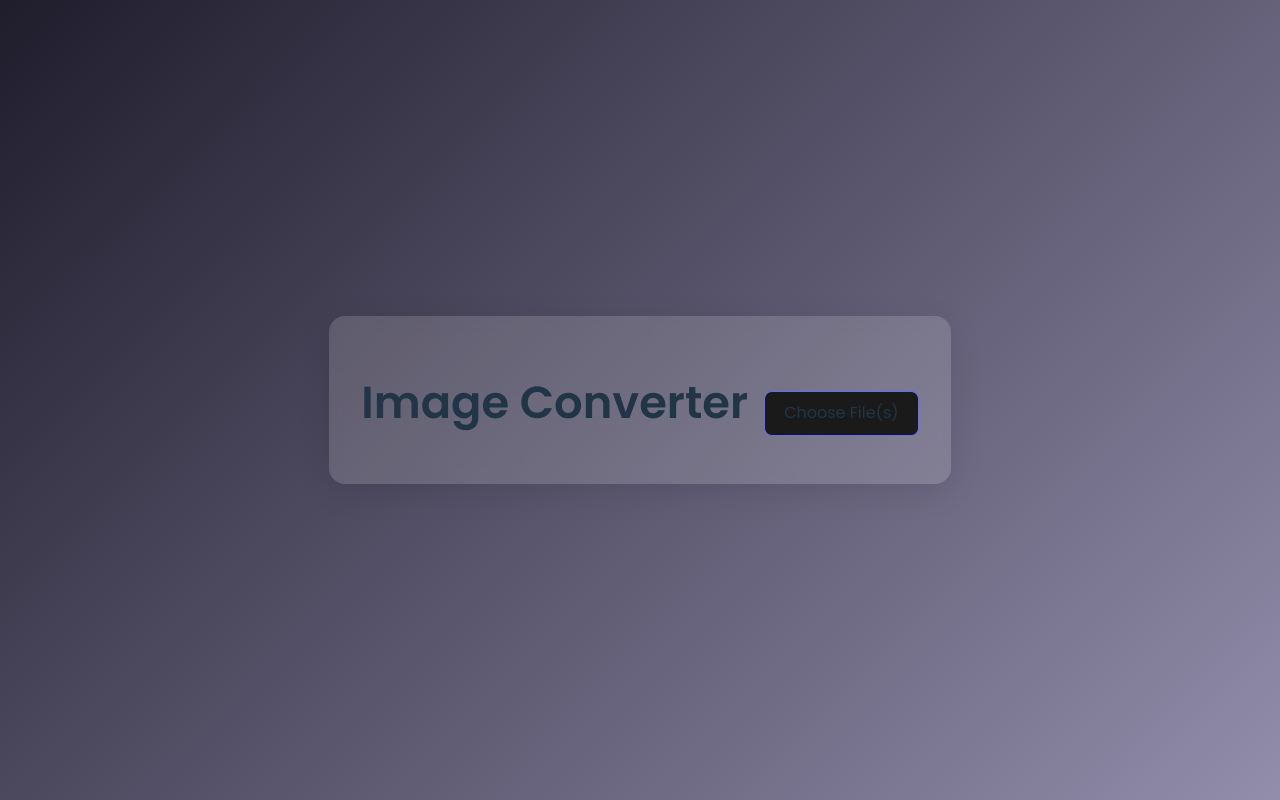
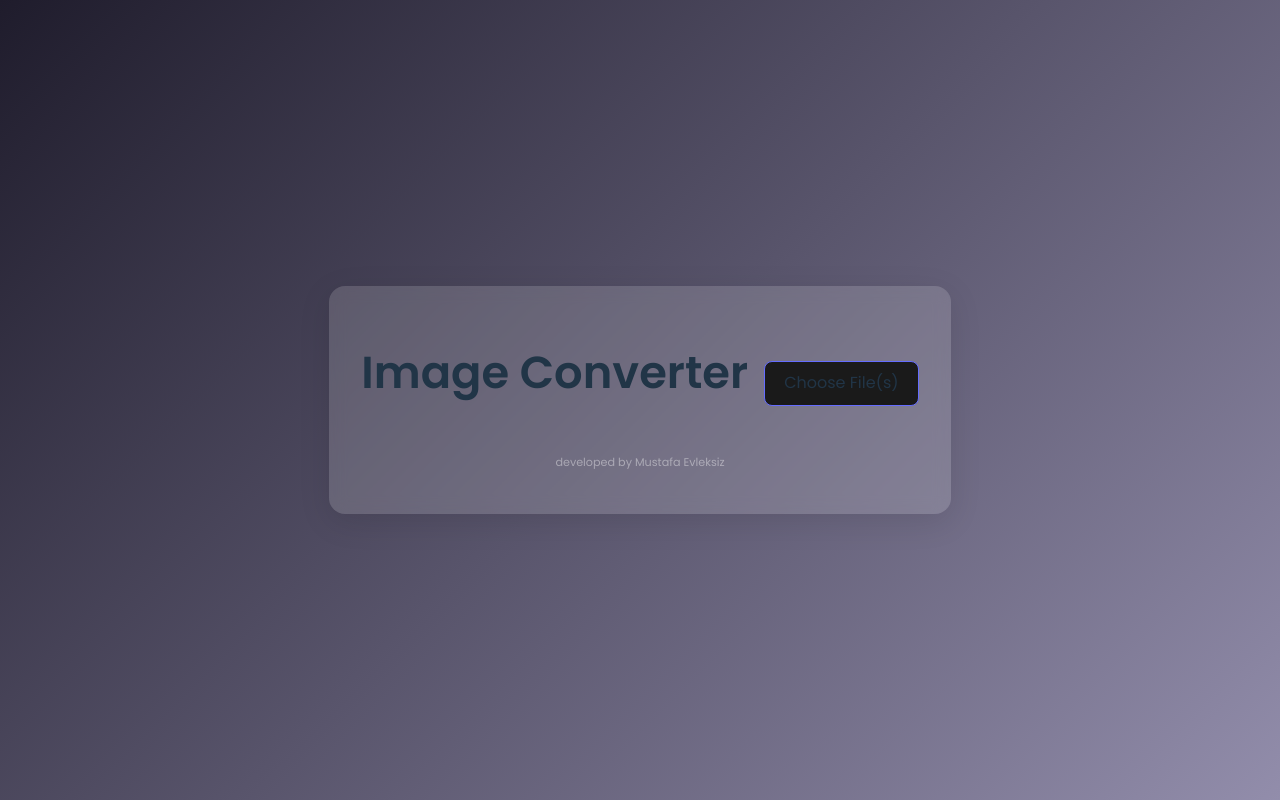
Before and after one commit to mystafe/imageTools, a React (Vite) app in the folder frontend/: page / in a window 1280 px wide. Built offline with nearby package versions, Linux system fonts and the light colour scheme.

Commit message:
Improve PDF orientation and UI

```diff
--- a/frontend/package.json
+++ b/frontend/package.json
@@ -1,7 +1,7 @@
 {
   "name": "frontend",
   "private": true,
-  "version": "2.5.5",
+  "version": "2.5.6",
   "type": "module",
   "scripts": {
     "dev": "vite",
--- a/frontend/src/App.css
+++ b/frontend/src/App.css
@@ -242,6 +242,7 @@
   position: fixed;
   inset: 0;
   display: flex;
+  flex-direction: column;
   align-items: center;
   justify-content: center;
   background: rgba(0, 0, 0, 0.6);
@@ -255,6 +256,13 @@
   border-top-color: #646cff;
   border-radius: 50%;
   animation: spin 1s linear infinite;
+}
+
+.loading-text {
+  margin-top: 0.5em;
+  font-size: 0.9em;
+  color: #fff;
+  opacity: 0.8;
 }
 
 @keyframes spin {
@@ -334,3 +342,9 @@
     gap: 0.5em;
   }
 }
+
+.credits {
+  margin-top: 2rem;
+  font-size: 0.7rem;
+  color: rgba(255, 255, 255, 0.4);
+}
--- a/frontend/src/App.jsx
+++ b/frontend/src/App.jsx
@@ -404,7 +404,7 @@ function App() {
   const downloadPDF = async () => {
     if (!images.length) return;
     setLoading(true);
-    const temp = new jsPDF();
+    const temp = new jsPDF({ orientation: 'portrait' });
     const pageWidth = temp.internal.pageSize.getWidth();
     const margin = 5;
     const imgWidth = pageWidth - margin * 2;
@@ -421,7 +421,7 @@ function App() {
       return sum + (height / width) * imgWidth + margin;
     }, margin);
 
-    const pdf = new jsPDF({ unit: 'mm', format: [pageWidth, totalHeight] });
+    const pdf = new jsPDF({ orientation: 'portrait', unit: 'mm', format: [pageWidth, totalHeight] });
     let y = margin;
     try {
       for (const img of images) {
@@ -550,6 +550,7 @@ function App() {
       {loading && (
         <div className="loading-overlay fade-in">
           <div className="spinner" />
+          <div className="loading-text">Processing...</div>
         </div>
       )}
       {message && (
@@ -558,6 +559,7 @@ function App() {
           <button className="reset-btn" onClick={() => window.location.reload()}>Baştan Başla</button>
         </div>
       )}
+      <p className="credits">developed by Mustafa Evleksiz</p>
     </div>
   );
 }
```
Also changed, not shown: 1 other file (tests, documents, lock files or other folders).
